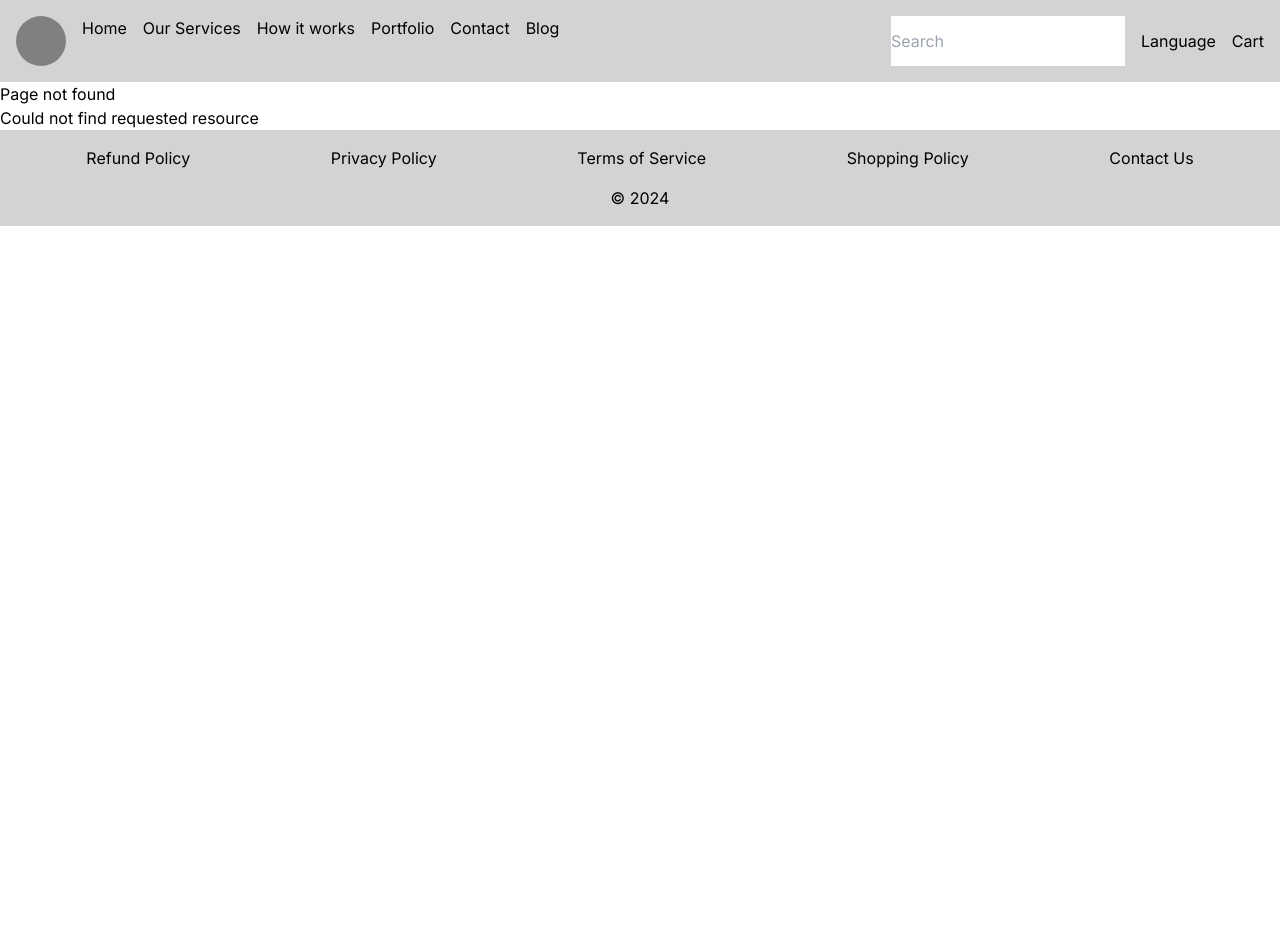
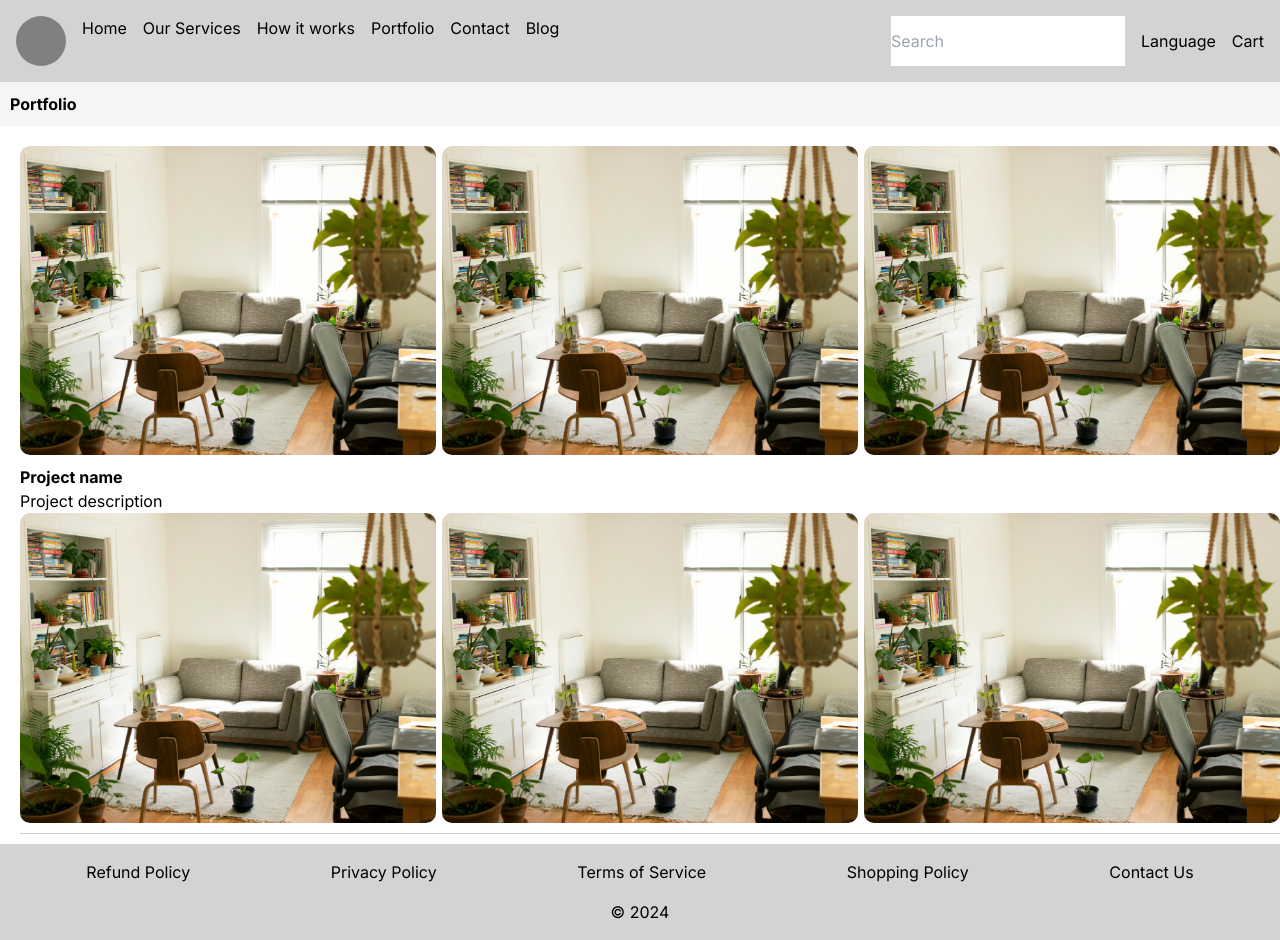
Before and after one commit to ikarrila/Homebox, a Next.js app in the folder frontend/: page /portfolio in a window 1280 px wide. Before the commit this address had no page. Before the commit the page ends 800 px from the top, so only its background shows below. Built offline with nearby package versions, Linux system fonts and the light colour scheme.

Commit message:
Added placeholder page for Portfolio. Placeholder page contains some text and placeholder pictures.

```diff
--- a/frontend/components/Navbar.js
+++ b/frontend/components/Navbar.js
@@ -23,7 +23,7 @@ export default function Navbar() {
             <Link href="/about_us">About us</Link>
           </div>
         </div>
-        <a href="#">Portfolio</a>
+        <Link href="/portfolio">Portfolio</Link>
         <a href="#">Contact</a>
         <Link href="/blog">Blog</Link>
       </div>
--- /dev/null
+++ b/frontend/components/Portfolio.js
@@ -0,0 +1,54 @@
+"use client";
+
+import React, { useState } from 'react';
+import '/styles/styles.css';
+
+const portfolioStyle = {
+    marginLeft: '20px',
+    borderBottom: '1px solid #ccc',
+    paddingBottom: '10px',
+    marginBottom: '10px',
+};
+
+const headerStyle = {
+    padding: '10px',
+    backgroundColor: '#f5f5f5',
+    marginBottom: '20px',
+};
+
+const imageContainerStyle = {
+    display: 'flex',
+    justifyContent: 'space-between',
+    alignItems: 'center',
+};
+
+const imageStyle = {
+    maxWidth: '33%',
+    borderRadius: '10px',
+};
+
+export default function Portfolio() {
+    return (
+        <div data-testid="portfolio">
+            <header style={headerStyle}>
+                <h1 style={{ fontWeight: 'bold' }}>Portfolio</h1>
+            </header>
+            <div style={portfolioStyle}>
+                <div style={imageContainerStyle}>
+                    <img src="../../pictures/patrick-perkins-3wylDrjxH-E-unsplash.jpg" alt="Image 1" style={imageStyle} />
+                    <img src="../../pictures/patrick-perkins-3wylDrjxH-E-unsplash.jpg" alt="Image 1" style={imageStyle} />
+                    <img src="../../pictures/patrick-perkins-3wylDrjxH-E-unsplash.jpg" alt="Image 1" style={imageStyle} />
+                </div>
+                <div style={{ marginTop: '10px' }}>
+                    <strong>Project name</strong> <br />
+                    Project description
+                </div>
+                <div style={imageContainerStyle}>
+                    <img src="../../pictures/patrick-perkins-3wylDrjxH-E-unsplash.jpg" alt="Image 1" style={imageStyle} />
+                    <img src="../../pictures/patrick-perkins-3wylDrjxH-E-unsplash.jpg" alt="Image 1" style={imageStyle} />
+                    <img src="../../pictures/patrick-perkins-3wylDrjxH-E-unsplash.jpg" alt="Image 1" style={imageStyle} />
+                </div>
+            </div>
+        </div>
+    );
+}
--- /dev/null
+++ b/frontend/src/app/portfolio/page.js
@@ -0,0 +1,9 @@
+import Portfolio from '../../../components/Portfolio';
+
+export default function Page() {
+    return (
+        <div>
+            <Portfolio />
+        </div>
+    );
+}
```
